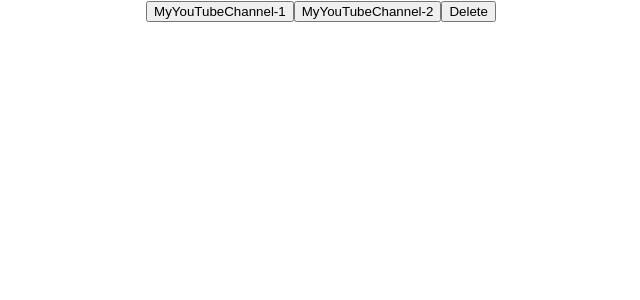
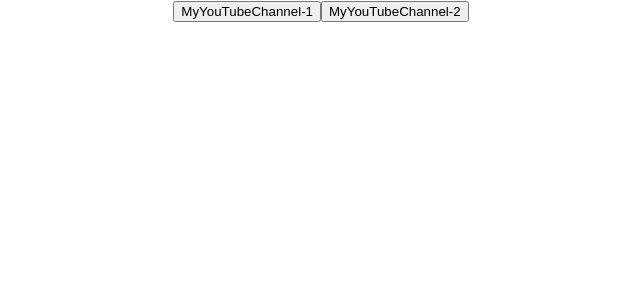
Before and after one commit to WhiteQuennAnn/Microtasks, a React (Create React App) app in the folder newapp/: page / in a window 1280 px wide. Shown: the top 300 px of the page, without its empty margins (319-959 px from the left). Built offline with nearby package versions, Linux system fonts and the light colour scheme.

Commit message:
09112022

```diff
--- a/newapp/src/App.tsx
+++ b/newapp/src/App.tsx
@@ -4,10 +4,10 @@ import './App.css';
 
 function App() {
     const Button1Foo =()=> {
-
+        console.log("i am Anna")
     }
     const Button2Foo =()=> {
-
+        console.log("i am Cot")
     }
 
     return (
@@ -16,7 +16,7 @@ function App() {
 
             <Button name={"MyYouTubeChannel-1"} callBack={Button1Foo}/>
             <Button name={"MyYouTubeChannel-2"} callBack={Button2Foo}/>
-            <Button name={"Delete"}/>
+
 
         </div>
     );
```
